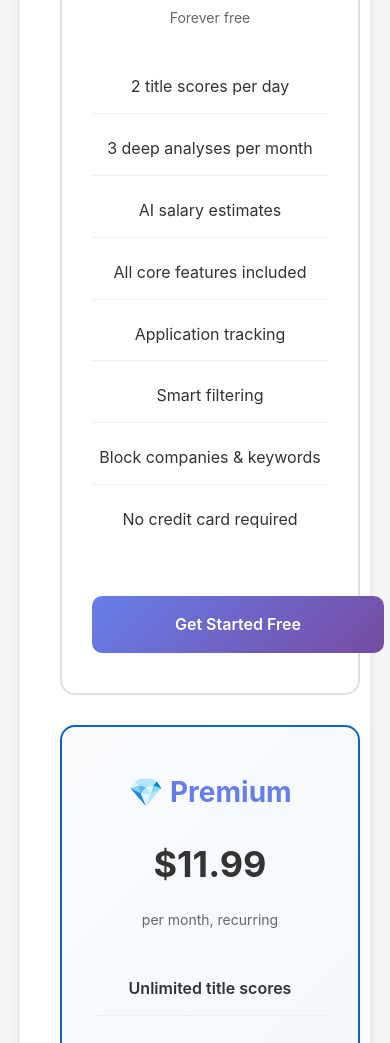
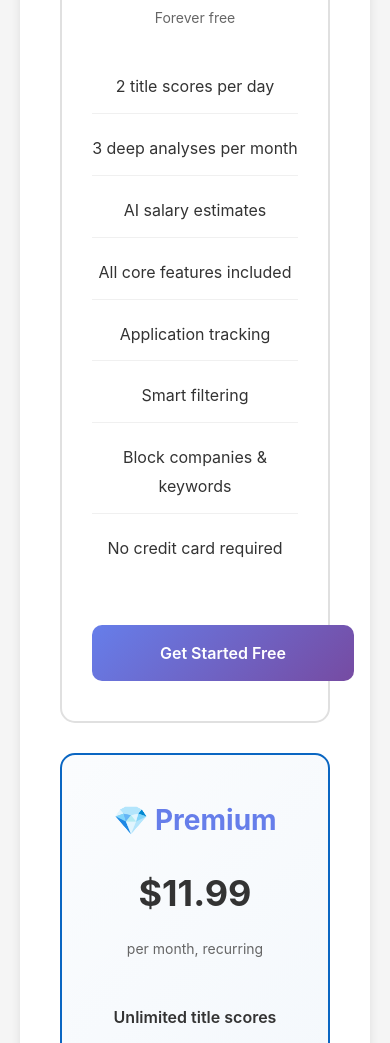
Before and after one commit to YahiaShowgan/RoleVision-Landing, a plain HTML site: page pricing.html in a window 390 px wide. Shown: the part 695-1738 px from the top of the page. Drawn offline with Linux system fonts and the light colour scheme.

Commit message:
Update grid layout in index.html and pricing.html: modify plan-grid styles to use fixed column counts for better responsiveness, and implement media queries for single-column display on smaller screens, enhancing overall user experience.

```diff
--- a/pricing.html
+++ b/pricing.html
@@ -38,9 +38,12 @@
 
         .plan-grid {
             display: grid;
-            grid-template-columns: repeat(auto-fit, minmax(300px, 1fr));
+            grid-template-columns: repeat(3, minmax(0, 1fr));
             gap: 30px;
             margin-bottom: 50px;
+            max-width: 1100px;
+            margin-left: auto;
+            margin-right: auto;
         }
 
         .plan {
@@ -176,6 +179,12 @@
         .faq-answer {
             color: #666;
             line-height: 1.8;
+        }
+
+        @media (max-width: 768px) {
+            .plan-grid {
+                grid-template-columns: 1fr;
+            }
         }
     </style>
 </head>
```
Also changed, not shown: index.html (+5 -1 lines).
